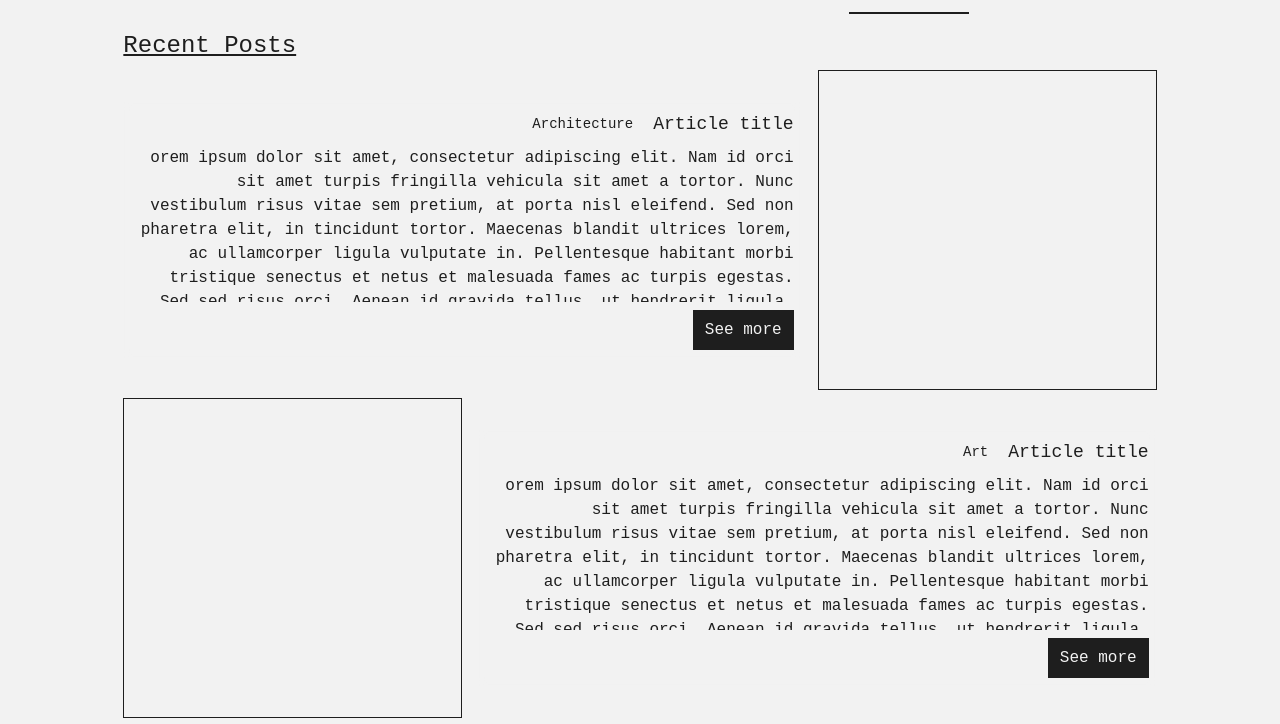
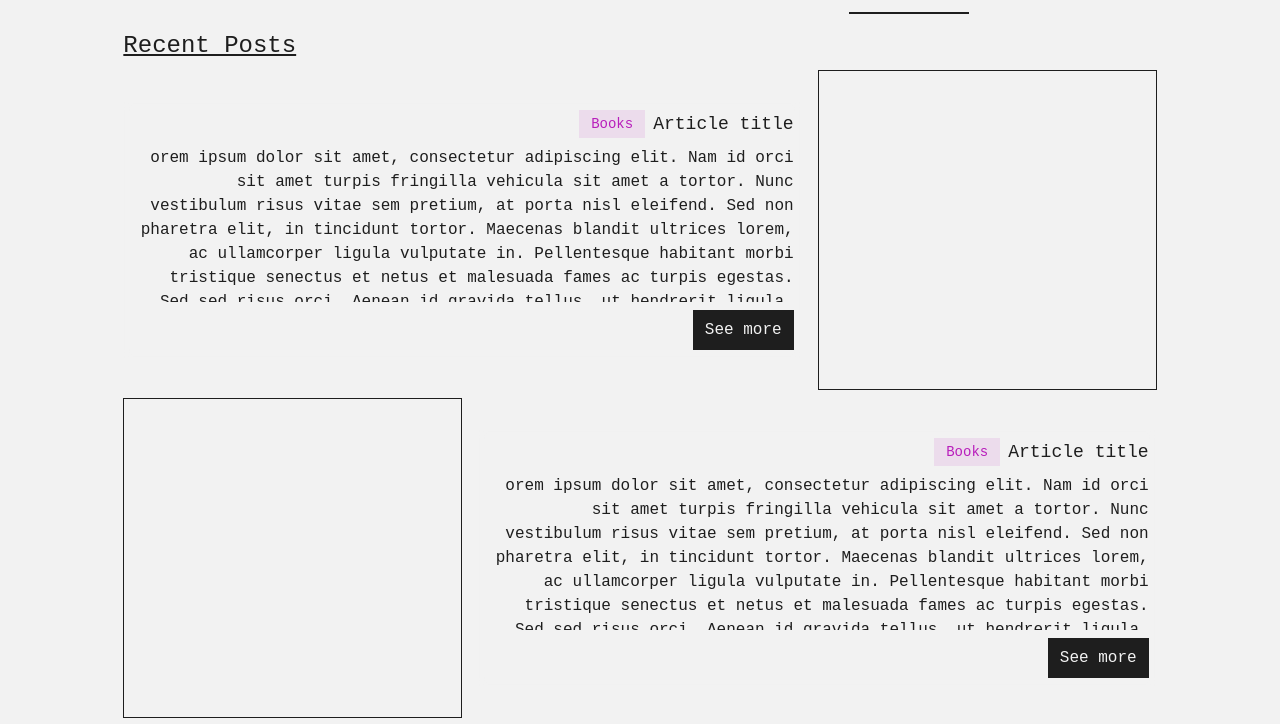
Before and after one commit to AlexanderCalle/Akimbo, a React (Create React App) app: page / in a window 1280 px wide. Shown: the part 590-1314 px from the top of the page. Built offline with nearby package versions, Linux system fonts and the light colour scheme.

Commit message:
Fix tag color bug

```diff
--- a/src/components/AllPosts.jsx
+++ b/src/components/AllPosts.jsx
@@ -1,5 +1,4 @@
 import React from "react";
-import Tag from "./Tag";
 
 const AllPosts = () => {
   return (
@@ -23,7 +22,11 @@ const AllPosts = () => {
         <section className="w-full h-[34rem] lg:h-80 flex flex-col-reverse lg:flex-row-reverse gap-4 items-center justify-center">
           <article className="w-full lg:w-4/6 h-2/5 lg:h-4/5 flex flex-col p-2 z-10 items-center lg:items-end gap-2 bg-akimbo-light bg-opacity-80 backdrop-blur-sm">
             <div className="flex gap-2">
-              <Tag TagName={"Architecture"} Color={"orange"} />
+              <p
+                className={`bg-tag-blue  text-tag-blue w-fit px-3 py-1 text-sm bg-opacity-10 `}
+              >
+                Art
+              </p>
               <h3 className="text-lg font-medium">Article title</h3>
             </div>
             <p className=" w-full overflow-hidden text-ellipsis text-center lg:text-end">
@@ -50,7 +53,11 @@ const AllPosts = () => {
         <section className="w-full h-[34rem] lg:h-80 flex flex-col-reverse lg:flex-row gap-4 items-center justify-center">
           <article className="w-full lg:w-4/6 h-2/5 lg:h-4/5 flex flex-col p-2 z-10 items-center lg:items-end gap-2 bg-akimbo-light bg-opacity-80 backdrop-blur-sm">
             <div className="flex gap-2">
-              <Tag TagName={"Architecture"} Color={"blue"} />
+              <p
+                className={`bg-tag-red  text-tag-red w-fit px-3 py-1 text-sm bg-opacity-10 `}
+              >
+                Architecture
+              </p>
               <h3 className="text-lg font-medium">Article title</h3>
             </div>
             <p className=" w-full overflow-hidden text-ellipsis text-center lg:text-end">
@@ -77,7 +84,11 @@ const AllPosts = () => {
         <section className="w-full h-[34rem] lg:h-80 flex flex-col-reverse lg:flex-row-reverse gap-4 items-center justify-center">
           <article className="w-full lg:w-4/6 h-2/5 lg:h-4/5 flex flex-col p-2 z-10 items-center lg:items-end gap-2 bg-akimbo-light bg-opacity-80 backdrop-blur-sm">
             <div className="flex gap-2">
-              <Tag TagName={"Architecture"} Color={"green"} />
+              <p
+                className={`bg-tag-red  text-tag-red w-fit px-3 py-1 text-sm bg-opacity-10 `}
+              >
+                Architecture
+              </p>
               <h3 className="text-lg font-medium">Article title</h3>
             </div>
             <p className=" w-full overflow-hidden text-ellipsis text-center lg:text-end">
--- a/src/components/LatestPost.jsx
+++ b/src/components/LatestPost.jsx
@@ -1,7 +1,6 @@
 import React from "react";
 import { useParams, Link } from "react-router-dom";
 import ArticlesEssaysImage from "../assets/ArtlicesAndEssays.jpg";
-import Tag from "./Tag";
 
 const LatestPost = () => {
   const params = useParams();
@@ -10,7 +9,11 @@ const LatestPost = () => {
     <div className="w-full md:w-10/12 mx-auto flex gap-6 ">
       <div className="absolute z-10 my-48 mx-5 md:mx-24 w-4/6 md:w-3/6 lg:w-2/6 h-auto p-5 flex flex-col gap-3 items-end bg-akimbo-light opacity-90 backdrop-blur-lg">
         <div className="flex gap-2">
-          <Tag TagName={"Architecture"} Color={"purple"} />
+          <p
+            className={`bg-tag-blue  text-tag-blue w-fit px-3 py-1 text-sm bg-opacity-10 `}
+          >
+            Art
+          </p>
           <h3 className="text-lg font-medium">Latest: Title</h3>
         </div>
         <p className="text-end">
--- a/src/components/RecentPosts.jsx
+++ b/src/components/RecentPosts.jsx
@@ -1,5 +1,4 @@
 import React from "react";
-import Tag from "./Tag";
 
 const RecentPosts = () => {
   return (
@@ -11,7 +10,11 @@ const RecentPosts = () => {
         <section className="w-full h-[34rem] lg:h-80 flex flex-col-reverse lg:flex-row gap-4 items-center justify-center">
           <article className="w-full lg:w-4/6 h-2/5 lg:h-4/5 flex flex-col p-2 z-10 items-center lg:items-end gap-2 bg-akimbo-light bg-opacity-80 backdrop-blur-sm">
             <div className="flex gap-2">
-              <Tag TagName={"Architecture"} Color={"#B81EBB"} />
+              <p
+                className={`bg-[#B81EBB]  text-[#B81EBB] w-fit px-3 py-1 text-sm bg-opacity-10 `}
+              >
+                Books
+              </p>
               <h3 className="text-lg font-medium">Article title</h3>
             </div>
             <p className=" w-full overflow-hidden text-ellipsis text-center lg:text-end">
@@ -38,7 +41,11 @@ const RecentPosts = () => {
         <section className="w-full h-[34rem] lg:h-80 flex flex-col-reverse lg:flex-row-reverse gap-4 items-center justify-center">
           <article className="w-full lg:w-4/6 h-2/5 lg:h-4/5 flex flex-col p-2 z-10 items-center lg:items-end gap-2 bg-akimbo-light bg-opacity-80 backdrop-blur-sm">
             <div className="flex gap-2">
-              <Tag TagName={"Art"} Color={"blue"} />
+              <p
+                className={`bg-[#B81EBB]  text-[#B81EBB] w-fit px-3 py-1 text-sm bg-opacity-10 `}
+              >
+                Books
+              </p>
               <h3 className="text-lg font-medium">Article title</h3>
             </div>
             <p className=" w-full overflow-hidden text-ellipsis text-center lg:text-end">
@@ -65,7 +72,11 @@ const RecentPosts = () => {
         <section className="w-full h-[34rem] lg:h-80 flex flex-col-reverse lg:flex-row gap-4 items-center justify-center">
           <article className="w-full lg:w-4/6 h-2/5 lg:h-4/5 flex flex-col p-2 z-10 items-center lg:items-end gap-2 bg-akimbo-light bg-opacity-80 backdrop-blur-sm">
             <div className="flex gap-2">
-              <Tag TagName={"Books"} Color={"green"} />
+              <p
+                className={`bg-[#B81EBB]  text-[#B81EBB] w-fit px-3 py-1 text-sm bg-opacity-10 `}
+              >
+                Books
+              </p>
               <h3 className="text-lg font-medium">Article title</h3>
             </div>
             <p className=" w-full overflow-hidden text-ellipsis text-center lg:text-end">
--- a/src/components/Tag.jsx
+++ /dev/null
@@ -1,18 +0,0 @@
-import React from "react";
-
-const Tag = ({ TagName, ColorHex }) => {
-  var classes = `w-fit px-3 py-1 text-sm bg-opacity-10`;
-  return (
-    <p
-      className={classes}
-      style={{
-        color: ColorHex,
-        backgroundColor: ColorHex,
-      }}
-    >
-      {TagName}
-    </p>
-  );
-};
-
-export default Tag;
--- a/src/pages/ArticlePage.jsx
+++ b/src/pages/ArticlePage.jsx
@@ -1,7 +1,6 @@
 import React from "react";
 import MainLayout from "../layouts/MainLayout";
 import ArticlesEssaysImage from "../assets/ArtlicesAndEssays.jpg";
-import Tag from "../components/Tag";
 
 const ArticlePage = () => {
   return (
@@ -16,7 +15,11 @@ const ArticlePage = () => {
           Title
         </h2>
         <div className="w-5/6 md:w-4/6 -mt-5 md:-mt-10 flex flex-col gap-4">
-          <Tag TagName={"Architecture"} Color={"Orange"} />
+          <p
+            className={`bg-tag-red  text-tag-red w-fit px-3 py-1 text-sm bg-opacity-10 `}
+          >
+            Architecture
+          </p>
           <p className="text-sm font-light text-akimbo-dark-500">
             Aug 28, 2023, created by An-katrien Callebaut
           </p>
```
